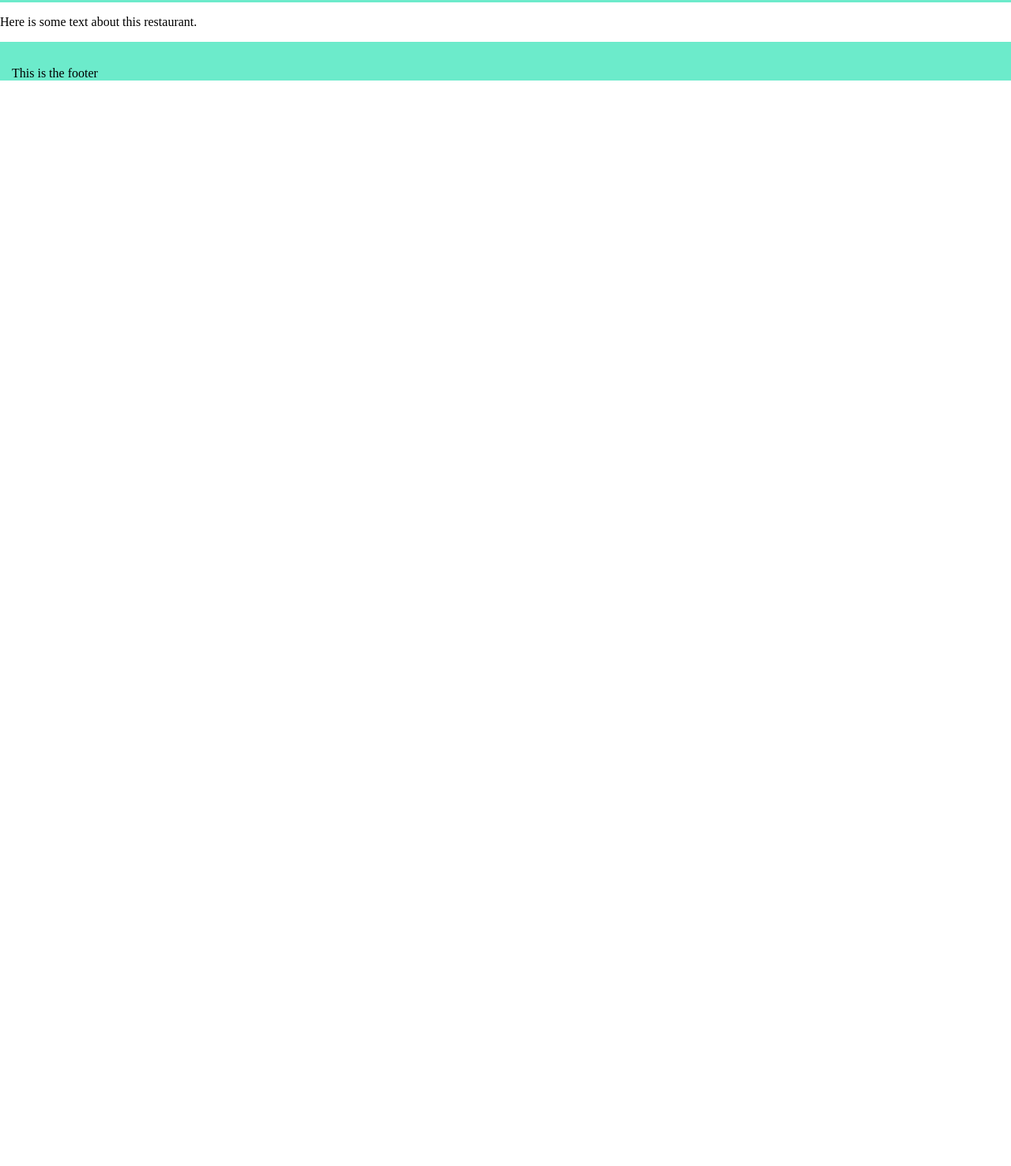
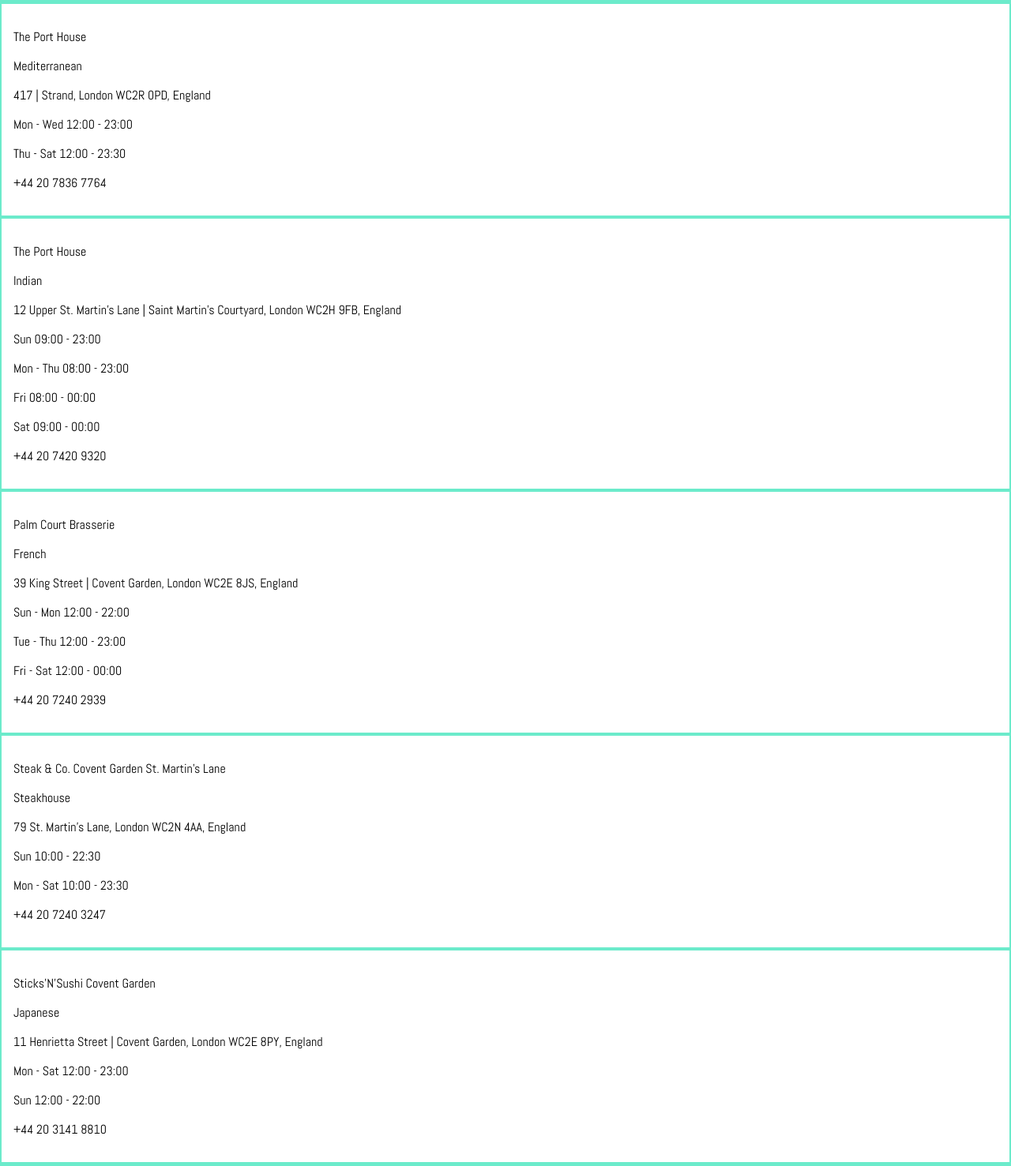
Before and after one commit to tash-steeds/nogluten2, a plain HTML site: page coventGarden.html in a window 1280 px wide. Shown: the part 306-1783 px from the top of the page at 79% size. Before the commit the page ends 800 px from the top, so only its background shows below. Drawn offline with nearby package versions, Linux system fonts and the light colour scheme.

Commit message:
Covent  Garden restaurents

```diff
--- a/coventGarden.html
+++ b/coventGarden.html
@@ -1,5 +1,6 @@
 <!DOCTYPE html>
 <html>
+
 <head>
     <title>Gluten Free London</title>
     <link rel="stylesheet" type="text/css" href="css/main.css">
@@ -7,6 +8,7 @@
     <script src="https://ajax.googleapis.com/ajax/libs/jquery/3.4.1/jquery.min.js"></script>
     <link href="https://fonts.googleapis.com/css?family=Abel&display=swap" rel="stylesheet">
 </head>
+
 <body>
     <div class="Heading">
         <h1><a id="Title" href="index.html">Gluten Free London</a></h1>
@@ -31,11 +33,54 @@
         <div class="bar">
             <h2>Covent Garden</h2>
         </div>
-            <p>Here is some text about this restaurant.</p>
+        <div class="restaurant-container">
+            <p>The Port House</p>
+            <p>Mediterranean</p>
+            <p>417 | Strand, London WC2R 0PD, England</p>
+            <p>Mon - Wed 12:00 - 23:00</p>
+            <p>Thu - Sat 12:00 - 23:30 </p>
+            <p>+44 20 7836 7764</p>
+        </div>
+        <div class="restaurant-container">
+            <p>The Port House</p>
+            <p>Indian</p>
+            <p>12 Upper St. Martin's Lane | Saint Martin's Courtyard, London WC2H 9FB, England</p>
+            <p>Sun 09:00 - 23:00</p>
+            <p>Mon - Thu 08:00 - 23:00</p>
+            <p>Fri 08:00 - 00:00</p>
+            <p>Sat 09:00 - 00:00 </p>
+            <p>+44 20 7420 9320</p>
+        </div>
+        <div class="restaurant-container">
+            <p>Palm Court Brasserie</p>
+            <p>French</p>
+            <p>39 King Street | Covent Garden, London WC2E 8JS, England</p>
+            <p>Sun - Mon 12:00 - 22:00</p>
+            <p>Tue - Thu 12:00 - 23:00</p>
+            <p>Fri - Sat 12:00 - 00:00</p>
+            <p>+44 20 7240 2939</p>
+        </div>
+        <div class="restaurant-container">
+            <p>Steak & Co. Covent Garden St. Martin's Lane</p>
+            <p>Steakhouse</p>
+            <p>79 St. Martin's Lane, London WC2N 4AA, England</p>
+            <p>Sun 10:00 - 22:30</p>
+            <p>Mon - Sat 10:00 - 23:30</p>
+            <p>+44 20 7240 3247</p>
+        </div>
+        <div class="restaurant-container">
+                <p>Sticks'N'Sushi Covent Garden</p>
+                <p>Japanese</p>
+                <p>11 Henrietta Street | Covent Garden, London WC2E 8PY, England</p>
+                <p>Mon - Sat 12:00 - 23:00</p>
+                <p>Sun 12:00 -  22:00</p>
+                <p>+44 20 3141 8810</p>
+            </div>
     </div>
     <footer>
         <p>This is the footer</p>
     </footer>
     </div>
 </body>
+
 </html>
--- a/css/main.css
+++ b/css/main.css
@@ -142,7 +142,13 @@ h3 {
 .inner-container{
   width: 600px;
   height: 200px;
-  border: rgb(108, 235, 203) 1px solid;
+  border: rgb(108, 235, 203) 2px solid;
   margin-left: auto;
   margin-right: auto;
 }
+
+.restaurant-container{
+  font-family: 'Abel', sans-serif;
+  padding: 15px;
+  border: rgb(108, 235, 203) 2px solid;
+}
```
Lines whose indentation alone changed are shown as unchanged.
